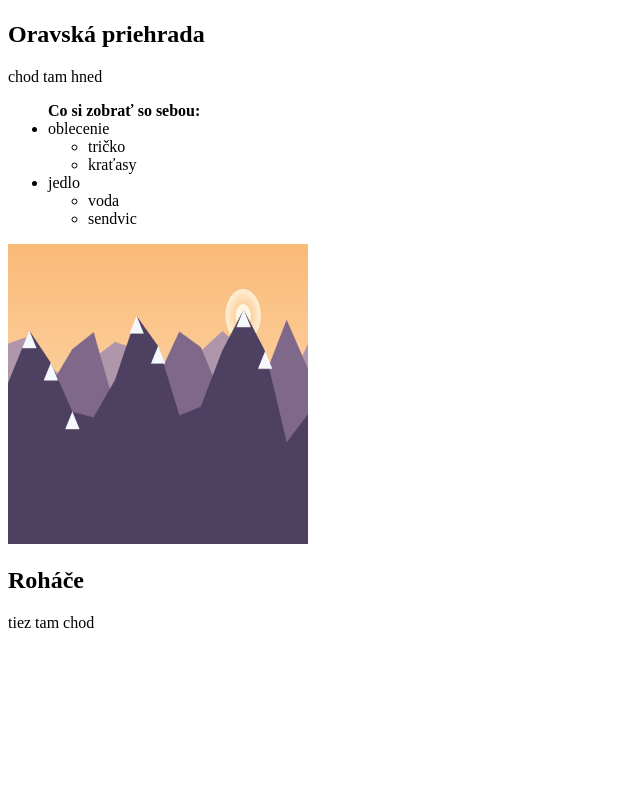
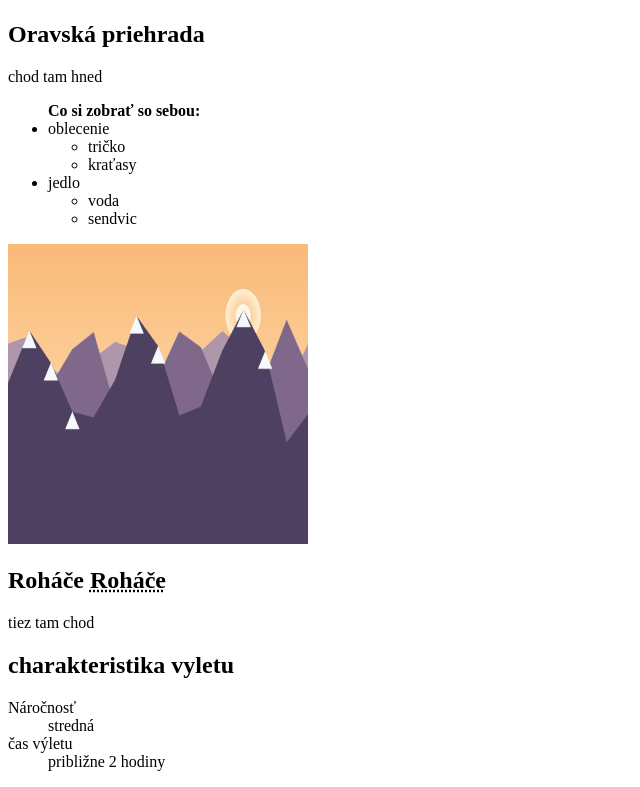
Before and after one commit to FilipBris/SS_PRX_II.C, a plain HTML site: page 06_tema/vylety.html in a window 1280 px wide. Shown: the part 822-1609 px from the top of the page, without its empty margins (0-640 px from the left). Before the commit the page ends 1470 px from the top, so only its background shows below. Drawn offline with Linux system fonts and the light colour scheme.

Commit message:
Add files via upload

```diff
--- a/06_tema/vylety.html
+++ b/06_tema/vylety.html
@@ -35,11 +35,17 @@
         </div>
         <div class="karta">
             <img src ="../04_tema/obrazky/rohace-hreben.jpg" alt="Roháče" width="300" height="300">
-            <H2>Roháče</H2>
+            <H2>Roháče <abbr title="Roháče sú krásne miesto na výlet">Roháče</abbr></H2>
             <p>tiez tam chod</p>
+
+            <dl>
+                <h2>charakteristika vyletu</h2>
+                <dt> Náročnosť</dt> <dd>stredná</dd>
+                <dt> čas výletu</dt> <dd>približne 2 hodiny</dd>
+            </dl>
         </div>
     </div>
+</body>
 
 
-</body>
 </html>
```
